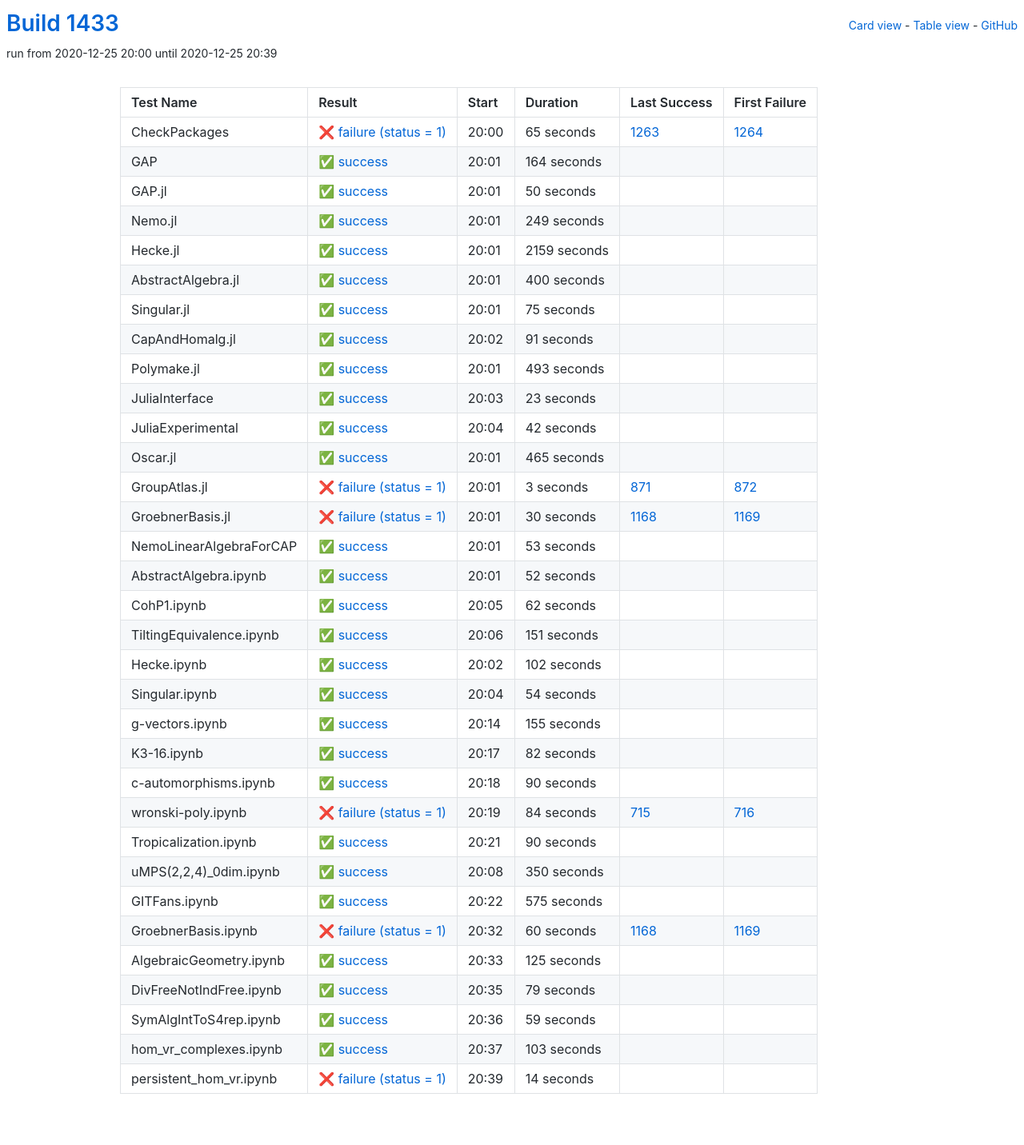
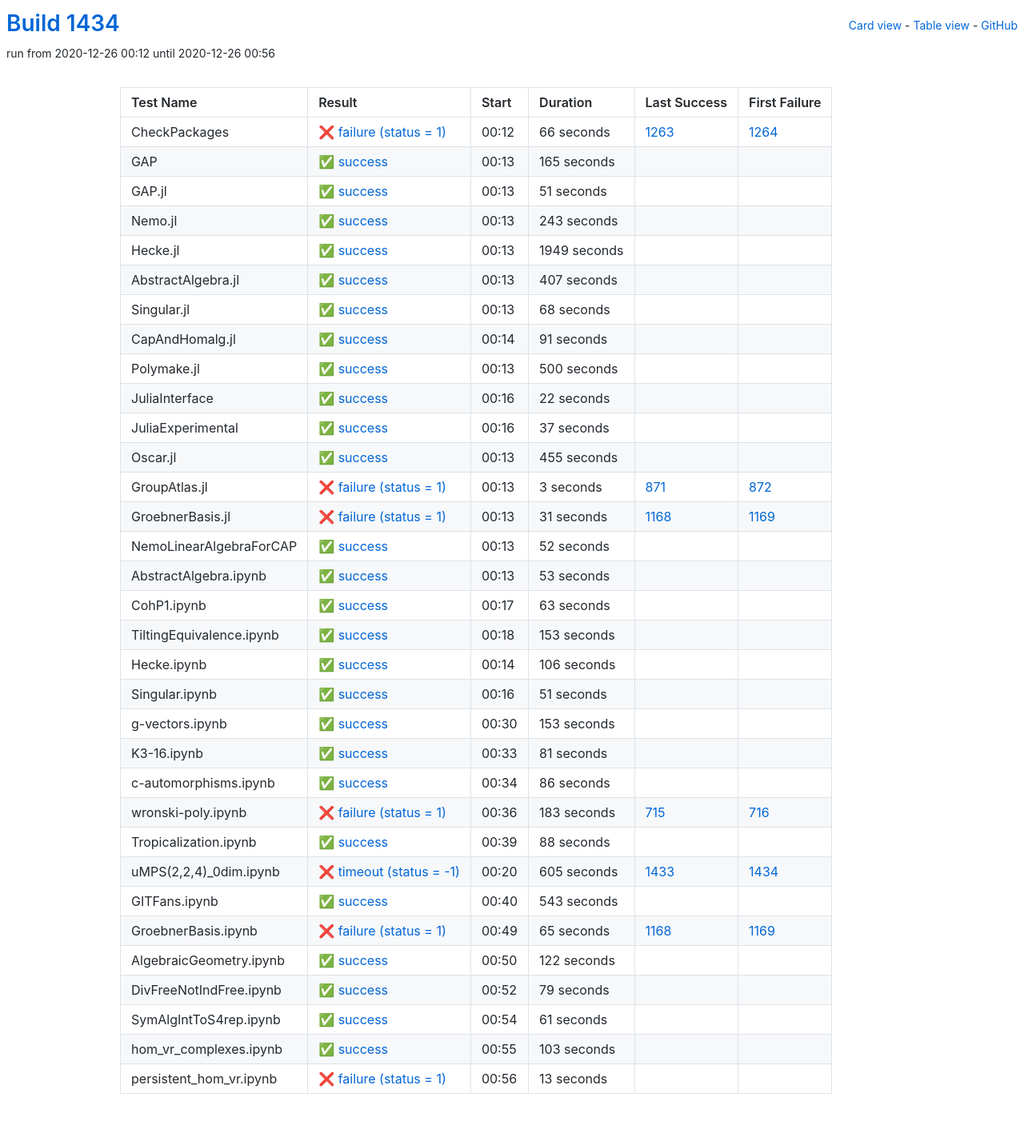
Before and after one commit to oscar-system/oscar-ci-status-stable, a Jekyll site: the page built from table.html, in a window 1280 px wide. Shown: the whole page at 80% size. Built offline with Jekyll 4.4.1, drawn with Linux system fonts in a browser that asks for light colours.

Commit message:
Build #1434

```diff
--- a/_data/ci.yml
+++ b/_data/ci.yml
@@ -1,6 +1,6 @@
 ---
-build: 1433
-build_url: https://oscarci.mathematik.uni-kl.de/job/oscar-stable/1433/
+build: 1434
+build_url: https://oscarci.mathematik.uni-kl.de/job/oscar-stable/1434/
 job: oscar-stable
 organization: oscar-system
 repo: oscar-ci-status-stable
@@ -8,92 +8,92 @@ repourl: https://github.com/oscar-system/oscar-ci-status-stable
 tests:
 - name: CheckPackages
   id: checkpackages
-  log: https://oscarci.mathematik.uni-kl.de/job/oscar-stable/1433/artifact/logs/build-1433/CheckPackages.log
-  start: 2020-12-25 20:00
+  log: https://oscarci.mathematik.uni-kl.de/job/oscar-stable/1434/artifact/logs/build-1434/CheckPackages.log
+  start: 2020-12-26 00:12
   success: false
   exitcode: 1
   status: failure
-  duration: 65
+  duration: 66
   last_success: 1263
   last_success_url: https://oscarci.mathematik.uni-kl.de/job/oscar-stable/1263/
   first_failure: 1264
   first_failure_url: https://oscarci.mathematik.uni-kl.de/job/oscar-stable/1264/
 - name: GAP
   id: gap
-  log: https://oscarci.mathematik.uni-kl.de/job/oscar-stable/1433/artifact/logs/build-1433/GAP.log
-  start: 2020-12-25 20:01
+  log: https://oscarci.mathematik.uni-kl.de/job/oscar-stable/1434/artifact/logs/build-1434/GAP.log
+  start: 2020-12-26 00:13
   success: true
   exitcode: 0
   status: success
-  duration: 164
+  duration: 165
   last_success: false
   last_success_url:
   first_failure: false
   first_failure_url:
 - name: GAP.jl
   id: gap-jl
-  log: https://oscarci.mathematik.uni-kl.de/job/oscar-stable/1433/artifact/logs/build-1433/GAP.jl.log
-  start: 2020-12-25 20:01
+  log: https://oscarci.mathematik.uni-kl.de/job/oscar-stable/1434/artifact/logs/build-1434/GAP.jl.log
+  start: 2020-12-26 00:13
   success: true
   exitcode: 0
   status: success
-  duration: 50
+  duration: 51
   last_success: false
   last_success_url:
   first_failure: false
   first_failure_url:
 - name: Nemo.jl
   id: nemo-jl
-  log: https://oscarci.mathematik.uni-kl.de/job/oscar-stable/1433/artifact/logs/build-1433/Nemo.jl.log
-  start: 2020-12-25 20:01
+  log: https://oscarci.mathematik.uni-kl.de/job/oscar-stable/1434/artifact/logs/build-1434/Nemo.jl.log
+  start: 2020-12-26 00:13
   success: true
   exitcode: 0
   status: success
-  duration: 249
+  duration: 243
   last_success: false
   last_success_url:
   first_failure: false
   first_failure_url:
 - name: Hecke.jl
   id: hecke-jl
-  log: https://oscarci.mathematik.uni-kl.de/job/oscar-stable/1433/artifact/logs/build-1433/Hecke.jl.log
-  start: 2020-12-25 20:01
+  log: https://oscarci.mathematik.uni-kl.de/job/oscar-stable/1434/artifact/logs/build-1434/Hecke.jl.log
+  start: 2020-12-26 00:13
   success: true
   exitcode: 0
   status: success
-  duration: 2159
+  duration: 1949
   last_success: false
   last_success_url:
   first_failure: false
   first_failure_url:
 - name: AbstractAlgebra.jl
   id: abstractalgebra-jl
-  log: https://oscarci.mathematik.uni-kl.de/job/oscar-stable/1433/artifact/logs/build-1433/AbstractAlgebra.jl.log
-  start: 2020-12-25 20:01
+  log: https://oscarci.mathematik.uni-kl.de/job/oscar-stable/1434/artifact/logs/build-1434/AbstractAlgebra.jl.log
+  start: 2020-12-26 00:13
   success: true
   exitcode: 0
   status: success
-  duration: 400
+  duration: 407
   last_success: false
   last_success_url:
   first_failure: false
   first_failure_url:
 - name: Singular.jl
   id: singular-jl
-  log: https://oscarci.mathematik.uni-kl.de/job/oscar-stable/1433/artifact/logs/build-1433/Singular.jl.log
-  start: 2020-12-25 20:01
+  log: https://oscarci.mathematik.uni-kl.de/job/oscar-stable/1434/artifact/logs/build-1434/Singular.jl.log
+  start: 2020-12-26 00:13
   success: true
   exitcode: 0
   status: success
-  duration: 75
+  duration: 68
   last_success: false
   last_success_url:
   first_failure: false
   first_failure_url:
 - name: CapAndHomalg.jl
   id: capandhomalg-jl
-  log: https://oscarci.mathematik.uni-kl.de/job/oscar-stable/1433/artifact/logs/build-1433/CapAndHomalg.jl.log
-  start: 2020-12-25 20:02
+  log: https://oscarci.mathematik.uni-kl.de/job/oscar-stable/1434/artifact/logs/build-1434/CapAndHomalg.jl.log
+  start: 2020-12-26 00:14
   success: true
   exitcode: 0
   status: success
@@ -104,56 +104,56 @@ tests:
   first_failure_url:
 - name: Polymake.jl
   id: polymake-jl
-  log: https://oscarci.mathematik.uni-kl.de/job/oscar-stable/1433/artifact/logs/build-1433/Polymake.jl.log
-  start: 2020-12-25 20:01
+  log: https://oscarci.mathematik.uni-kl.de/job/oscar-stable/1434/artifact/logs/build-1434/Polymake.jl.log
+  start: 2020-12-26 00:13
   success: true
   exitcode: 0
   status: success
-  duration: 493
+  duration: 500
   last_success: false
   last_success_url:
   first_failure: false
   first_failure_url:
 - name: JuliaInterface
   id: juliainterface
-  log: https://oscarci.mathematik.uni-kl.de/job/oscar-stable/1433/artifact/logs/build-1433/JuliaInterface.log
-  start: 2020-12-25 20:03
+  log: https://oscarci.mathematik.uni-kl.de/job/oscar-stable/1434/artifact/logs/build-1434/JuliaInterface.log
+  start: 2020-12-26 00:16
   success: true
   exitcode: 0
   status: success
-  duration: 23
+  duration: 22
   last_success: false
   last_success_url:
   first_failure: false
   first_failure_url:
 - name: JuliaExperimental
   id: juliaexperimental
-  log: https://oscarci.mathematik.uni-kl.de/job/oscar-stable/1433/artifact/logs/build-1433/JuliaExperimental.log
-  start: 2020-12-25 20:04
+  log: https://oscarci.mathematik.uni-kl.de/job/oscar-stable/1434/artifact/logs/build-1434/JuliaExperimental.log
+  start: 2020-12-26 00:16
   success: true
   exitcode: 0
   status: success
-  duration: 42
+  duration: 37
   last_success: false
   last_success_url:
   first_failure: false
   first_failure_url:
 - name: Oscar.jl
   id: oscar-jl
-  log: https://oscarci.mathematik.uni-kl.de/job/oscar-stable/1433/artifact/logs/build-1433/Oscar.jl.log
-  start: 2020-12-25 20:01
+  log: https://oscarci.mathematik.uni-kl.de/job/oscar-stable/1434/artifact/logs/build-1434/Oscar.jl.log
+  start: 2020-12-26 00:13
   success: true
   exitcode: 0
   status: success
-  duration: 465
+  duration: 455
   last_success: false
   last_success_url:
   first_failure: false
   first_failure_url:
 - name: GroupAtlas.jl
   id: groupatlas-jl
-  log: https://oscarci.mathematik.uni-kl.de/job/oscar-stable/1433/artifact/logs/build-1433/GroupAtlas.jl.log
-  start: 2020-12-25 20:01
+  log: https://oscarci.mathematik.uni-kl.de/job/oscar-stable/1434/artifact/logs/build-1434/GroupAtlas.jl.log
+  start: 2020-12-26 00:13
   success: false
   exitcode: 1
   status: failure
@@ -164,20 +164,32 @@ tests:
   first_failure_url: https://oscarci.mathematik.uni-kl.de/job/oscar-stable/872/
 - name: GroebnerBasis.jl
   id: groebnerbasis-jl
-  log: https://oscarci.mathematik.uni-kl.de/job/oscar-stable/1433/artifact/logs/build-1433/GroebnerBasis.jl.log
-  start: 2020-12-25 20:01
+  log: https://oscarci.mathematik.uni-kl.de/job/oscar-stable/1434/artifact/logs/build-1434/GroebnerBasis.jl.log
+  start: 2020-12-26 00:13
   success: false
   exitcode: 1
   status: failure
-  duration: 30
+  duration: 31
   last_success: 1168
   last_success_url: https://oscarci.mathematik.uni-kl.de/job/oscar-stable/1168/
   first_failure: 1169
   first_failure_url: https://oscarci.mathematik.uni-kl.de/job/oscar-stable/1169/
 - name: NemoLinearAlgebraForCAP
   id: nemolinearalgebraforcap
-  log: https://oscarci.mathematik.uni-kl.de/job/oscar-stable/1433/artifact/logs/build-1433/NemoLinearAlgebraForCAP.log
-  start: 2020-12-25 20:01
+  log: https://oscarci.mathematik.uni-kl.de/job/oscar-stable/1434/artifact/logs/build-1434/NemoLinearAlgebraForCAP.log
+  start: 2020-12-26 00:13
+  success: true
+  exitcode: 0
+  status: success
+  duration: 52
+  last_success: false
+  last_success_url:
+  first_failure: false
+  first_failure_url:
+- name: AbstractAlgebra.ipynb
+  id: abstractalgebra-ipynb
+  log: https://oscarci.mathematik.uni-kl.de/job/oscar-stable/1434/artifact/logs/build-1434/AbstractAlgebra.ipynb.log
+  start: 2020-12-26 00:13
   success: true
   exitcode: 0
   status: success
@@ -186,178 +198,166 @@ tests:
   last_success_url:
   first_failure: false
   first_failure_url:
-- name: AbstractAlgebra.ipynb
-  id: abstractalgebra-ipynb
-  log: https://oscarci.mathematik.uni-kl.de/job/oscar-stable/1433/artifact/logs/build-1433/AbstractAlgebra.ipynb.log
-  start: 2020-12-25 20:01
+- name: CohP1.ipynb
+  id: cohp1-ipynb
+  log: https://oscarci.mathematik.uni-kl.de/job/oscar-stable/1434/artifact/logs/build-1434/CohP1.ipynb.log
+  start: 2020-12-26 00:17
   success: true
   exitcode: 0
   status: success
-  duration: 52
-  last_success: false
-  last_success_url:
-  first_failure: false
-  first_failure_url:
-- name: CohP1.ipynb
-  id: cohp1-ipynb
-  log: https://oscarci.mathematik.uni-kl.de/job/oscar-stable/1433/artifact/logs/build-1433/CohP1.ipynb.log
-  start: 2020-12-25 20:05
-  success: true
-  exitcode: 0
-  status: success
-  duration: 62
+  duration: 63
   last_success: false
   last_success_url:
   first_failure: false
   first_failure_url:
 - name: TiltingEquivalence.ipynb
   id: tiltingequivalence-ipynb
-  log: https://oscarci.mathematik.uni-kl.de/job/oscar-stable/1433/artifact/logs/build-1433/TiltingEquivalence.ipynb.log
-  start: 2020-12-25 20:06
+  log: https://oscarci.mathematik.uni-kl.de/job/oscar-stable/1434/artifact/logs/build-1434/TiltingEquivalence.ipynb.log
+  start: 2020-12-26 00:18
   success: true
   exitcode: 0
   status: success
-  duration: 151
+  duration: 153
   last_success: false
   last_success_url:
   first_failure: false
   first_failure_url:
 - name: Hecke.ipynb
   id: hecke-ipynb
-  log: https://oscarci.mathematik.uni-kl.de/job/oscar-stable/1433/artifact/logs/build-1433/Hecke.ipynb.log
-  start: 2020-12-25 20:02
+  log: https://oscarci.mathematik.uni-kl.de/job/oscar-stable/1434/artifact/logs/build-1434/Hecke.ipynb.log
+  start: 2020-12-26 00:14
   success: true
   exitcode: 0
   status: success
-  duration: 102
+  duration: 106
   last_success: false
   last_success_url:
   first_failure: false
   first_failure_url:
 - name: Singular.ipynb
   id: singular-ipynb
-  log: https://oscarci.mathematik.uni-kl.de/job/oscar-stable/1433/artifact/logs/build-1433/Singular.ipynb.log
-  start: 2020-12-25 20:04
+  log: https://oscarci.mathematik.uni-kl.de/job/oscar-stable/1434/artifact/logs/build-1434/Singular.ipynb.log
+  start: 2020-12-26 00:16
   success: true
   exitcode: 0
   status: success
-  duration: 54
+  duration: 51
   last_success: false
   last_success_url:
   first_failure: false
   first_failure_url:
 - name: g-vectors.ipynb
   id: g-vectors-ipynb
-  log: https://oscarci.mathematik.uni-kl.de/job/oscar-stable/1433/artifact/logs/build-1433/g-vectors.ipynb.log
-  start: 2020-12-25 20:14
+  log: https://oscarci.mathematik.uni-kl.de/job/oscar-stable/1434/artifact/logs/build-1434/g-vectors.ipynb.log
+  start: 2020-12-26 00:30
   success: true
   exitcode: 0
   status: success
-  duration: 155
+  duration: 153
   last_success: false
   last_success_url:
   first_failure: false
   first_failure_url:
 - name: K3-16.ipynb
   id: k3-16-ipynb
-  log: https://oscarci.mathematik.uni-kl.de/job/oscar-stable/1433/artifact/logs/build-1433/K3-16.ipynb.log
-  start: 2020-12-25 20:17
+  log: https://oscarci.mathematik.uni-kl.de/job/oscar-stable/1434/artifact/logs/build-1434/K3-16.ipynb.log
+  start: 2020-12-26 00:33
   success: true
   exitcode: 0
   status: success
-  duration: 82
+  duration: 81
   last_success: false
   last_success_url:
   first_failure: false
   first_failure_url:
 - name: c-automorphisms.ipynb
   id: c-automorphisms-ipynb
-  log: https://oscarci.mathematik.uni-kl.de/job/oscar-stable/1433/artifact/logs/build-1433/c-automorphisms.ipynb.log
-  start: 2020-12-25 20:18
+  log: https://oscarci.mathematik.uni-kl.de/job/oscar-stable/1434/artifact/logs/build-1434/c-automorphisms.ipynb.log
+  start: 2020-12-26 00:34
   success: true
   exitcode: 0
   status: success
-  duration: 90
+  duration: 86
   last_success: false
   last_success_url:
   first_failure: false
   first_failure_url:
 - name: wronski-poly.ipynb
   id: wronski-poly-ipynb
-  log: https://oscarci.mathematik.uni-kl.de/job/oscar-stable/1433/artifact/logs/build-1433/wronski-poly.ipynb.log
-  start: 2020-12-25 20:19
+  log: https://oscarci.mathematik.uni-kl.de/job/oscar-stable/1434/artifact/logs/build-1434/wronski-poly.ipynb.log
+  start: 2020-12-26 00:36
   success: false
   exitcode: 1
   status: failure
-  duration: 84
+  duration: 183
   last_success: 715
   last_success_url: https://oscarci.mathematik.uni-kl.de/job/oscar-stable/715/
   first_failure: 716
   first_failure_url: https://oscarci.mathematik.uni-kl.de/job/oscar-stable/716/
 - name: Tropicalization.ipynb
   id: tropicalization-ipynb
-  log: https://oscarci.mathematik.uni-kl.de/job/oscar-stable/1433/artifact/logs/build-1433/Tropicalization.ipynb.log
-  start: 2020-12-25 20:21
+  log: https://oscarci.mathematik.uni-kl.de/job/oscar-stable/1434/artifact/logs/build-1434/Tropicalization.ipynb.log
+  start: 2020-12-26 00:39
   success: true
   exitcode: 0
   status: success
-  duration: 90
+  duration: 88
   last_success: false
   last_success_url:
   first_failure: false
   first_failure_url:
 - name: uMPS(2,2,4)_0dim.ipynb
   id: umps-2-2-4-0dim-ipynb
-  log: https://oscarci.mathematik.uni-kl.de/job/oscar-stable/1433/artifact/logs/build-1433/uMPS-2-2-4-_0dim.ipynb.log
-  start: 2020-12-25 20:08
+  log: https://oscarci.mathematik.uni-kl.de/job/oscar-stable/1434/artifact/logs/build-1434/uMPS-2-2-4-_0dim.ipynb.log
+  start: 2020-12-26 00:20
+  success: false
+  exitcode: -1
+  status: timeout
+  duration: 605
+  last_success: 1433
+  last_success_url: https://oscarci.mathematik.uni-kl.de/job/oscar-stable/1433/
+  first_failure: 1434
+  first_failure_url: https://oscarci.mathematik.uni-kl.de/job/oscar-stable/1434/
+- name: GITFans.ipynb
+  id: gitfans-ipynb
+  log: https://oscarci.mathematik.uni-kl.de/job/oscar-stable/1434/artifact/logs/build-1434/GITFans.ipynb.log
+  start: 2020-12-26 00:40
   success: true
   exitcode: 0
   status: success
-  duration: 350
-  last_success: false
-  last_success_url:
-  first_failure: false
-  first_failure_url:
-- name: GITFans.ipynb
-  id: gitfans-ipynb
-  log: https://oscarci.mathematik.uni-kl.de/job/oscar-stable/1433/artifact/logs/build-1433/GITFans.ipynb.log
-  start: 2020-12-25 20:22
-  success: true
-  exitcode: 0
-  status: success
-  duration: 575
+  duration: 543
   last_success: false
   last_success_url:
   first_failure: false
   first_failure_url:
 - name: GroebnerBasis.ipynb
   id: groebnerbasis-ipynb
-  log: https://oscarci.mathematik.uni-kl.de/job/oscar-stable/1433/artifact/logs/build-1433/GroebnerBasis.ipynb.log
-  start: 2020-12-25 20:32
+  log: https://oscarci.mathematik.uni-kl.de/job/oscar-stable/1434/artifact/logs/build-1434/GroebnerBasis.ipynb.log
+  start: 2020-12-26 00:49
   success: false
   exitcode: 1
   status: failure
-  duration: 60
+  duration: 65
   last_success: 1168
   last_success_url: https://oscarci.mathematik.uni-kl.de/job/oscar-stable/1168/
   first_failure: 1169
   first_failure_url: https://oscarci.mathematik.uni-kl.de/job/oscar-stable/1169/
 - name: AlgebraicGeometry.ipynb
   id: algebraicgeometry-ipynb
-  log: https://oscarci.mathematik.uni-kl.de/job/oscar-stable/1433/artifact/logs/build-1433/AlgebraicGeometry.ipynb.log
-  start: 2020-12-25 20:33
+  log: https://oscarci.mathematik.uni-kl.de/job/oscar-stable/1434/artifact/logs/build-1434/AlgebraicGeometry.ipynb.log
+  start: 2020-12-26 00:50
   success: true
   exitcode: 0
   status: success
-  duration: 125
+  duration: 122
   last_success: false
   last_success_url:
   first_failure: false
   first_failure_url:
 - name: DivFreeNotIndFree.ipynb
   id: divfreenotindfree-ipynb
-  log: https://oscarci.mathematik.uni-kl.de/job/oscar-stable/1433/artifact/logs/build-1433/DivFreeNotIndFree.ipynb.log
-  start: 2020-12-25 20:35
+  log: https://oscarci.mathematik.uni-kl.de/job/oscar-stable/1434/artifact/logs/build-1434/DivFreeNotIndFree.ipynb.log
+  start: 2020-12-26 00:52
   success: true
   exitcode: 0
   status: success
@@ -368,20 +368,20 @@ tests:
   first_failure_url:
 - name: SymAlgIntToS4rep.ipynb
   id: symalginttos4rep-ipynb
-  log: https://oscarci.mathematik.uni-kl.de/job/oscar-stable/1433/artifact/logs/build-1433/SymAlgIntToS4rep.ipynb.log
-  start: 2020-12-25 20:36
+  log: https://oscarci.mathematik.uni-kl.de/job/oscar-stable/1434/artifact/logs/build-1434/SymAlgIntToS4rep.ipynb.log
+  start: 2020-12-26 00:54
   success: true
   exitcode: 0
   status: success
-  duration: 59
+  duration: 61
   last_success: false
   last_success_url:
   first_failure: false
   first_failure_url:
 - name: hom_vr_complexes.ipynb
   id: hom-vr-complexes-ipynb
-  log: https://oscarci.mathematik.uni-kl.de/job/oscar-stable/1433/artifact/logs/build-1433/hom_vr_complexes.ipynb.log
-  start: 2020-12-25 20:37
+  log: https://oscarci.mathematik.uni-kl.de/job/oscar-stable/1434/artifact/logs/build-1434/hom_vr_complexes.ipynb.log
+  start: 2020-12-26 00:55
   success: true
   exitcode: 0
   status: success
@@ -392,12 +392,12 @@ tests:
   first_failure_url:
 - name: persistent_hom_vr.ipynb
   id: persistent-hom-vr-ipynb
-  log: https://oscarci.mathematik.uni-kl.de/job/oscar-stable/1433/artifact/logs/build-1433/persistent_hom_vr.ipynb.log
-  start: 2020-12-25 20:39
+  log: https://oscarci.mathematik.uni-kl.de/job/oscar-stable/1434/artifact/logs/build-1434/persistent_hom_vr.ipynb.log
+  start: 2020-12-26 00:56
   success: false
   exitcode: 1
   status: failure
-  duration: 14
+  duration: 13
   last_success: false
   last_success_url:
   first_failure: false
```
Also changed, not shown: README.md.
